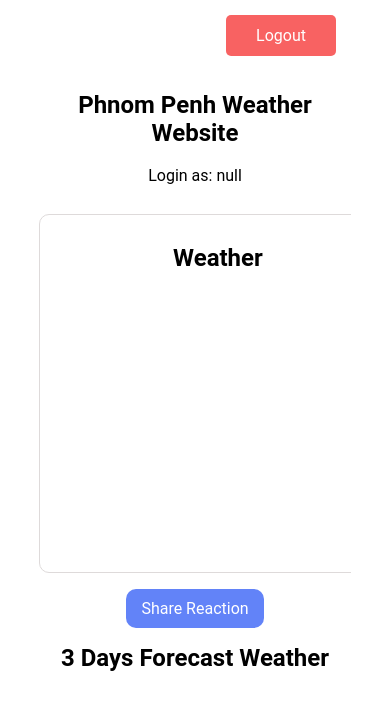
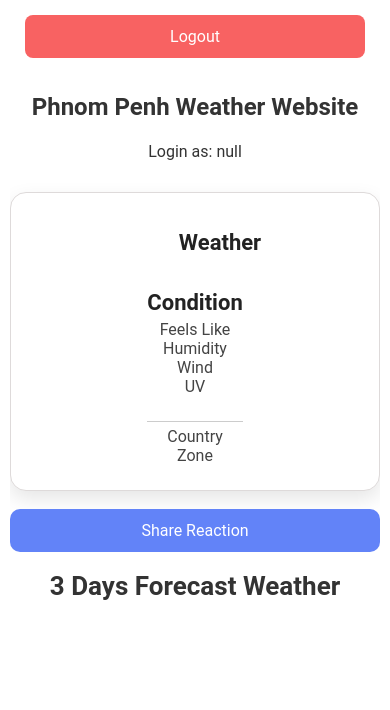
Before and after one commit to mararika69/Brief6-Weather-Website, a plain HTML site: page pages/home/index.html in a window 390 px wide. Shown: the top 710 px of the page. Drawn offline with Linux system fonts and the light colour scheme; no server answers.

Commit message:
last commit

```diff
--- a/pages/home/style.css
+++ b/pages/home/style.css
@@ -1,115 +1,203 @@
-*{
+* {
     margin: 0;
     padding: 0;
     box-sizing: border-box;
     font-family: "Roboto", sans-serif;
+  }
 
+  .container {
+    width: 90%;
+    max-width: 1200px;
+    margin: auto;
+    overflow: hidden;
   }
-.container{
-    width: 80%;
-    height: 9000px;
-    overflow: hidden;
-    justify-content: center;
-    margin: auto;
-}
-.log-out{
+
+  .log-out {
     padding: 15px;
     text-align: end;
   }
-.log-out button{
-    padding: 11px 30px;
-    border-radius: 5px;
+
+  .log-out button {
+    padding: 12px 35px;
+    border-radius: 8px;
     border: none;
-    background-color: #F86262;
+    background-color: #f86262;
     font-size: 16px;
     color: white;
+    cursor: pointer;
+    transition: background-color 0.3s ease, transform 0.2s ease;
+  }
 
+  .log-out button:hover {
+    background-color: #e35050;
+    transform: scale(1.05);
   }
-.paragraph{
+
+  .paragraph {
     padding: 20px;
     text-align: center;
+    font-size: 18px;
+    color: #333;
   }
-.card-weather{
-    border: solid 1px #DEDADA;
-    border-radius: 10px;
-    width: 578px;
-    height: 359px;
-    margin: auto;
-    margin-top: 3%
+
+  .card-weather {
+    border: 1px solid #dedada;
+    border-radius: 16px;
+    background-color: #ffffff;
+    width: 100%;
+    max-width: 580px;
+    height: auto;
+    margin: 3% auto;
+    padding: 25px;
+    box-shadow: 0 8px 20px rgba(0, 0, 0, 0.1);
+    text-align: center;
   }
-.date{
+
+  .date {
+    margin-top: 10px;
+    font-size: 16px;
+    color: #666;
+  }
+
+  .name {
+    font-weight: bold;
+    font-size: 28px;
+    color: #222;
+    margin-top: 5px;
+  }
+
+  .temperature {
+    font-size: 80px;
+    margin-top: 15px;
+    font-weight: bold;
+    color: #333;
+  }
+
+  .card-all {
+    display: flex;
+    justify-content: center;
+    gap: 20px;
     margin-top: 5%;
-    font-size: 16px;
+    flex-wrap: wrap;
   }
-.name{
-    font-weight: bold;
-    font-size: 24px;
 
-}
-.temperature{
-    font-size: 96px;
-    margin-top: 30%;
-    font-weight: bold;
-}
-.card-all{
-    display: flex;
-    justify-content: space-around;
-    margin-top: 5%;
-}
-.know{
-    font-size: 24px;
+  .know {
+    font-size: 22px;
     color: #676060;
     margin-top: 5%;
+    text-align: center;
   }
-.card-condition{
+
+  .card-condition {
     display: flex;
     justify-content: space-between;
     font-size: 16px;
     margin-top: 5%;
-    border-bottom: solid 1px #CCCCCC;
-    line-height: 3;
-    height: 210px;
+    border-bottom: 1px solid #cccccc;
+    padding-bottom: 15px;
+    color: #444;
+  }
 
-}
-.location{
+  .location {
     display: flex;
-    justify-content: space-around;
+    justify-content: space-between;
     font-size: 16px;
     margin-top: 5%;
+    color: #444;
+  }
 
+  .location-value {
+    text-align: right;
+    font-weight: bold;
+    color: #222;
   }
-.location-value{
-    text-align: right;
-}
-.share-Reaction{
+
+  .share-Reaction {
     margin-top: 5%;
     text-align: center;
   }
-.btn{
-    padding: 10px 15px;
-    background-color: #6283F8;
+
+  .btn {
+    padding: 12px 18px;
+    background-color: #6283f8;
     border-radius: 10px;
     color: white;
     border: none;
     font-size: 16px;
+    cursor: pointer;
+    transition: background-color 0.3s ease, transform 0.2s ease;
   }
-.future{
-    font-size: 24px;
+
+  .btn:hover {
+    background-color: #4b6ae4;
+    transform: scale(1.05);
+  }
+
+  .future {
+    font-size: 26px;
     font-weight: bold;
     text-align: center;
-    margin: 5%;
+    margin: 5% 0;
+    color: #333;
   }
 
-
-
-.button{
+  .button {
     text-align: center;
     margin-top: 5%;
+  }
 
-}
-.weather{
+  .weather {
     margin-left: 50px;
   }
-.forecast-container{
+
+  .forecast-container {
     margin-top: 5%;
   }
+
+  /* Responsive Design */
+  @media (max-width: 768px) {
+    .container {
+      width: 95%;
+    }
+
+    .card-weather {
+      width: 100%;
+      height: auto;
+      padding: 15px;
+    }
+
+    .temperature {
+      font-size: 64px;
+      margin-top: 10px;
+    }
+
+    .btn {
+      width: 100%;
+    }
+
+    .card-condition,
+    .location {
+      flex-direction: column;
+      gap: 10px;
+      text-align: center;
+    }
+
+    .card-all {
+      flex-direction: column;
+      align-items: center;
+    }
+
+    .log-out {
+      text-align: center;
+    }
+  }
+
+  @media (max-width: 480px) {
+    .temperature {
+      font-size: 48px;
+    }
+
+    .name {
+      font-size: 22px;
+    }
+  }
--- a/pages/reaction/styles.css
+++ b/pages/reaction/styles.css
@@ -1,53 +1,104 @@
-.container{
+* {
+  margin: 0;
+  padding: 0;
+  box-sizing: border-box;
+  font-family: "Roboto", sans-serif;
+}
+
+.container {
   width: 100%;
-    height: 1000px;
-     background-color: aqua;
+  min-height: 100vh;
+  background-color: #e0f7fa;
+  display: flex;
+  align-items: center;
+  justify-content: center;
+  padding: 20px 0;
 }
-.all{
 
-    width: 80%;
-    height: 900px;
-     background-color: rgb(176, 27, 27);
-    margin: auto;
+.all {
+  width: 90%;
+  max-width: 800px;
+  background-color: #f44336;
+  border-radius: 12px;
+  padding: 30px;
+  color: white;
+  box-shadow: 0 8px 16px rgba(0, 0, 0, 0.2);
 }
-.btn-secondary{
+
+.title {
+  text-align: center;
+  font-size: 28px;
+  margin-bottom: 20px;
+}
+
+.boxreaction {
+  height: 180px;
+  background-color: white;
+  border: 1px solid #dedada;
+  border-radius: 10px;
   margin-top: 20px;
-    width: 170px;
+  padding: 20px;
+  display: flex;
+  flex-direction: column;
+  justify-content: center;
+}
+
+.rating-box {
+  background: #ffffff;
+  border-radius: 12px;
+  padding: 20px;
+  box-shadow: 0 4px 8px rgba(0, 0, 0, 0.1);
+}
+
+.rating-box .stars {
+  display: flex;
+  justify-content: center;
+  gap: 15px;
+}
+
+.stars i {
+  color: #e0e0e0;
+  font-size: 32px;
+  cursor: pointer;
+  transition: color 0.3s ease;
+}
+
+.stars i.active {
+  color: #ffb400;
+}
+
+.btn-secondary {
+  margin-top: 30px;
+  width: 180px;
   height: 50px;
+  background-color: #ff9800;
+  border: none;
+  color: white;
+  font-size: 16px;
+  border-radius: 8px;
+  cursor: pointer;
+  transition: background-color 0.3s ease;
 }
-.title{
-    margin-left: 23.5%;
-    margin-top: 50px;
+
+.btn-secondary:hover {
+  background-color: #f57c00;
+}
+
+/* Responsive Design */
+@media (max-width: 600px) {
+  .all {
+    padding: 20px;
+  }
+
+  .title {
+    font-size: 22px;
+  }
+
+  .stars i {
     font-size: 24px;
   }
-.boxreaction{
-    height: 180px;
-    border: solid #DEDADA 1px;
-    border-radius: 10px;
+
+  .btn-secondary {
+    width: 100%;
   }
-.rating-box {
-    position: relative;
-    background: #fff;
-     padding: 25px 50px 35px;
-    border-radius: 25px;
-    box-shadow: 0 5px 10px rgba(0, 0, 0, 0.05);
-
 }
-  .rating-box .stars {
-    display: flex;
-    align-items: center;
-    gap: 10px;
-
-  }
-  .stars i {
-    color: #e6e6e6;
-    font-size: 25px;
-    cursor: pointer;
-    transition: color 0.2s ease;
-    margin-left: 10px;
-    margin-top: 50px;
-    margin-bottom: 10px;
-  }
-  .stars i.active {
-    color: #ff9c1a;
-  }
--- a/syles.css
+++ b/syles.css
@@ -1,39 +1,64 @@
-.container{
-    height: 150px;
-    width: 30%;
-    margin-top: 35px;
+.container {
+    height: auto;
+    width: 40%;
+    margin-top: 50px;
+    padding: 20px;
+    background-color: #f9f9f9;
+    border-radius: 8px;
+    box-shadow: 0 4px 10px rgba(0, 0, 0, 0.1);
+    transition: all 0.3s ease;
 }
-h2{
+
+h2 {
     display: flex;
     justify-content: center;
     align-items: center;
-    margin-top: 100px;
-    font-size: 24px;
+    margin-top: 80px;
+    font-size: 26px;
+    color: #333;
+    font-family: 'Arial', sans-serif;
 }
-.container #email_error
-{
-    margin-top:5px ;
-    width:480px;
-    font-size: 18px;
-    color: #C62828;
-    background: rgba(255,0,0,0.1 );
+
+.container #email_error {
+    margin-top: 10px;
+    font-size: 16px;
+    color: #d32f2f;
+    background: #ffebee;
     text-align: center;
-    padding: 5px 8px;
-    border-radius: 5px;
-    border: 1px solid #EF9A9A;
+    padding: 8px 12px;
+    border-radius: 6px;
+    border: 1px solid #ef5350;
     display: none;
+    animation: fadeIn 0.5s ease-in-out;
+}
+
+@keyframes fadeIn {
+    from { opacity: 0; transform: translateY(-10px); }
+    to { opacity: 1; transform: translateY(0); }
 }
 
 @media screen and (max-width: 768px) {
     .container {
-        width: 80%;
+        width: 90%;
+        padding: 15px;
     }
 
     h2 {
-        font-size: 20px;
+        font-size: 22px;
     }
 
     .container #email_error {
-        font-size: 16px;
+        font-size: 14px;
+        padding: 6px 10px;
     }
 }
+
+@media screen and (max-width: 480px) {
+    h2 {
+        font-size: 18px;
+    }
+
+    .container #email_error {
+        font-size: 12px;
+    }
+}
```
Lines whose indentation alone changed are shown as unchanged.
